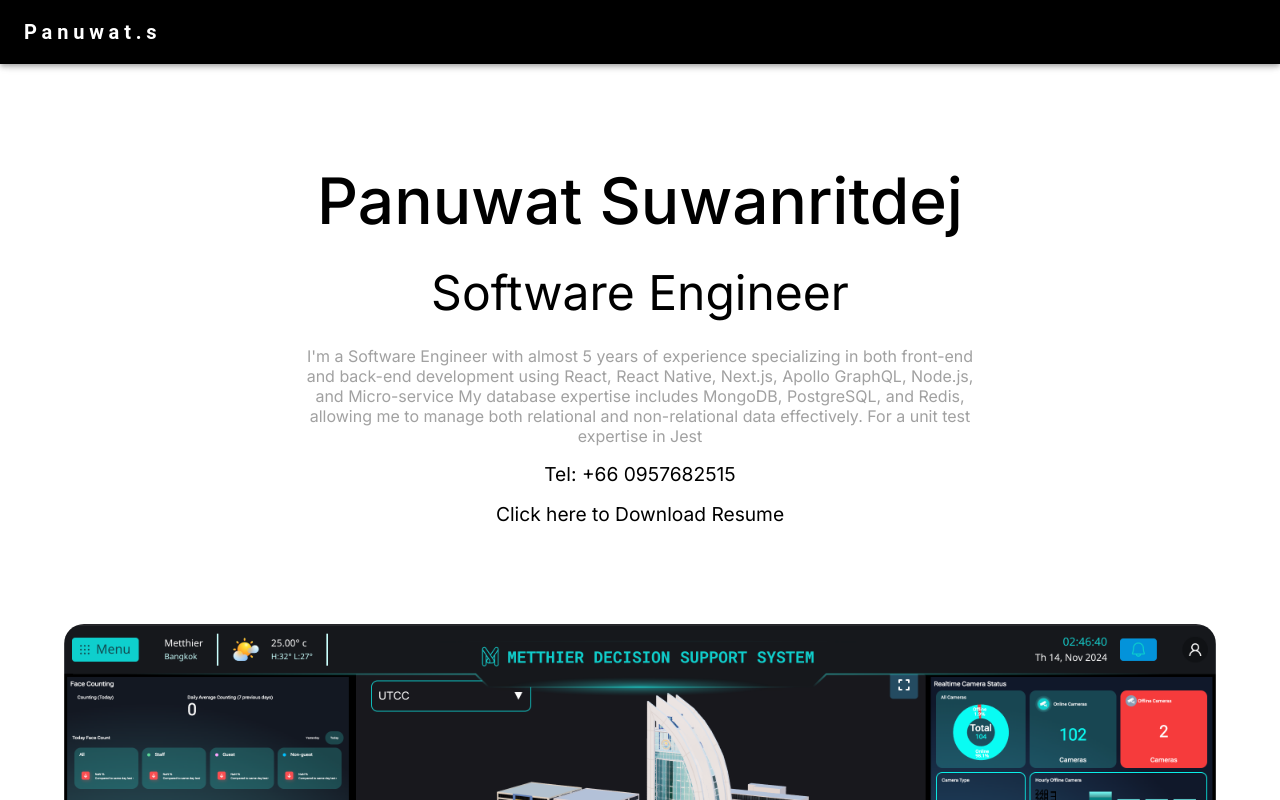
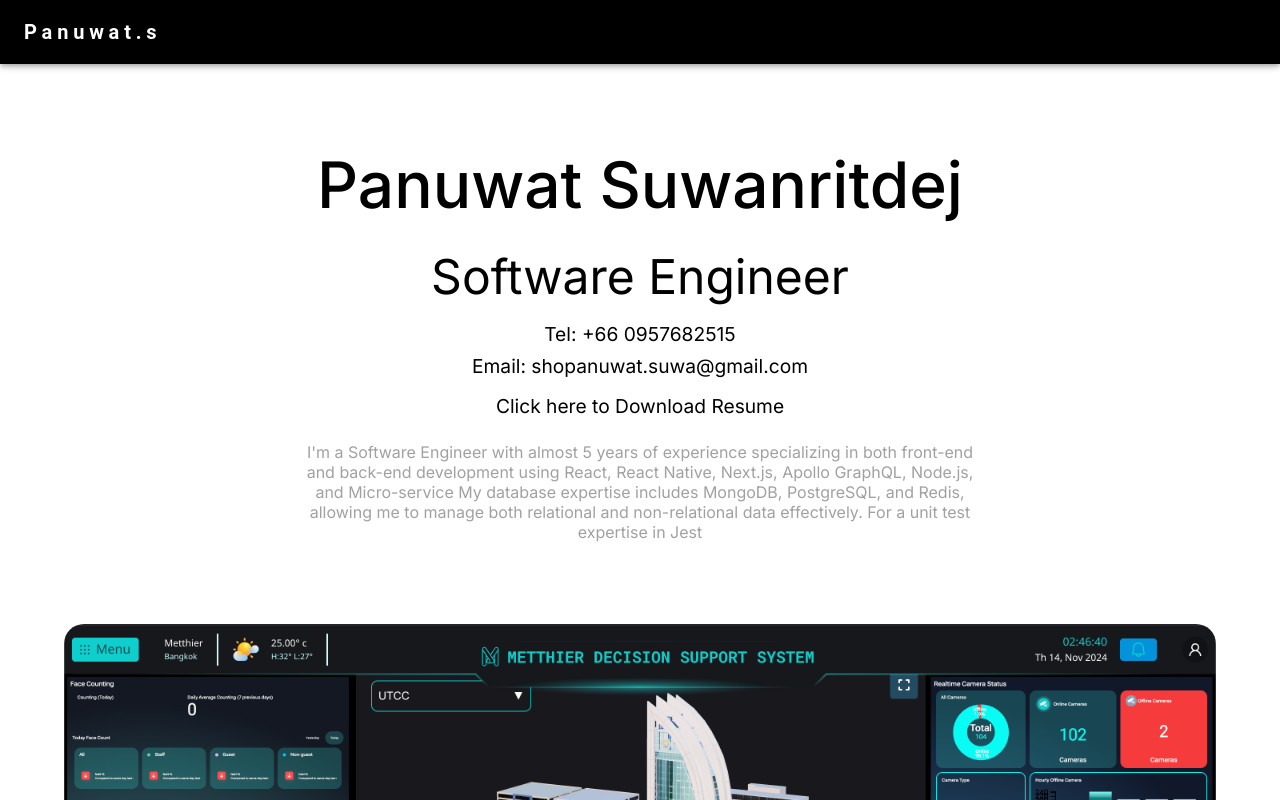
Before and after one commit to shogun0322/portfolio, a Next.js app: page / in a window 1280 px wide. Built offline with nearby package versions, Linux system fonts and the light colour scheme.

Commit message:
Fixed contact position

```diff
--- a/src/components/welcome/index.js
+++ b/src/components/welcome/index.js
@@ -14,18 +14,13 @@ export default function Welcome() {
         <Typography variant="subTitle" sx={{ mt: 3 }}>
           Software Engineer
         </Typography>
-        <Box sx={{ mt: 3 }}>
-          <Typography variant="subTitle2">
-            I&apos;m a Software Engineer with almost 5 years of experience
-            specializing in both front-end and back-end development using React,
-            React Native, Next.js, Apollo GraphQL, Node.js, and Micro-service My
-            database expertise includes MongoDB, PostgreSQL, and Redis, allowing
-            me to manage both relational and non-relational data effectively.
-            For a unit test expertise in Jest
-          </Typography>
-        </Box>
         <Box sx={{ mt: 2 }}>
           <Typography variant="download">Tel: +66 0957682515</Typography>
+        </Box>
+        <Box sx={{ mt: 1 }}>
+          <Typography variant="download">
+            Email: shopanuwat.suwa@gmail.com
+          </Typography>
         </Box>
 
         <Box mt={2}>
@@ -37,6 +32,16 @@ export default function Welcome() {
               Click here to Download Resume
             </Typography>
           </a>
+        </Box>
+        <Box sx={{ mt: 3 }}>
+          <Typography variant="subTitle2">
+            I&apos;m a Software Engineer with almost 5 years of experience
+            specializing in both front-end and back-end development using React,
+            React Native, Next.js, Apollo GraphQL, Node.js, and Micro-service My
+            database expertise includes MongoDB, PostgreSQL, and Redis, allowing
+            me to manage both relational and non-relational data effectively.
+            For a unit test expertise in Jest
+          </Typography>
         </Box>
       </Box>
     </Container>
```
